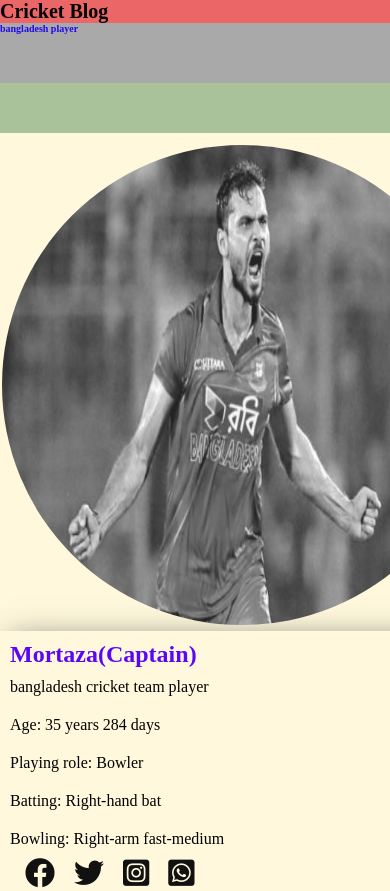
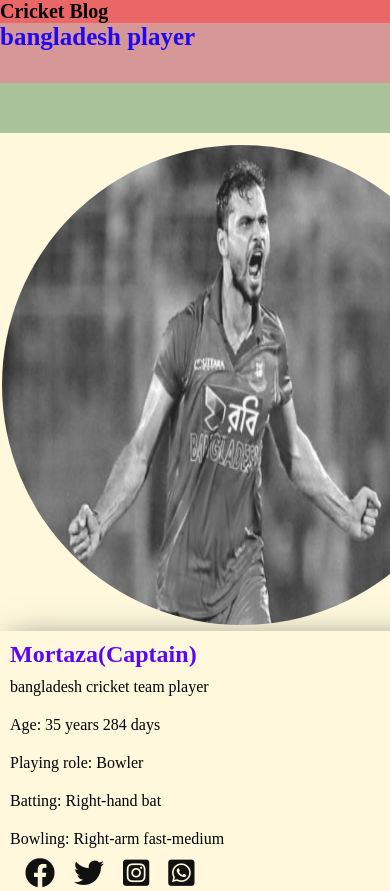
Before and after one commit to abdulaziz899/extra-assignment-3, a plain HTML site: page index.html in a window 390 px wide. Shown: the top 891 px of the page. Drawn offline with Linux system fonts and the light colour scheme.

Commit message:
complete

```diff
--- a/css/style.css
+++ b/css/style.css
@@ -116,17 +116,16 @@ header h1{
 
     }
     header h1{
-        font-size:30px;
-
+        font-size:40px;
         background-color: rgb(235, 103, 103);
         width: 100%;
 
     }
     .heder-section h1{
-        font-size: 20px;
+        font-size: 35px;
         padding-left: 0px;
         width: 100%;
-        background-color: darkgray;
+        background-color: rgb(214, 151, 151);
 
     }
 
@@ -149,7 +148,7 @@ header h1{
 
     }
     .heder-section h1{
-        font-size: 10px;
+        font-size: 25px;
         width: 100%;
 
     }
```
